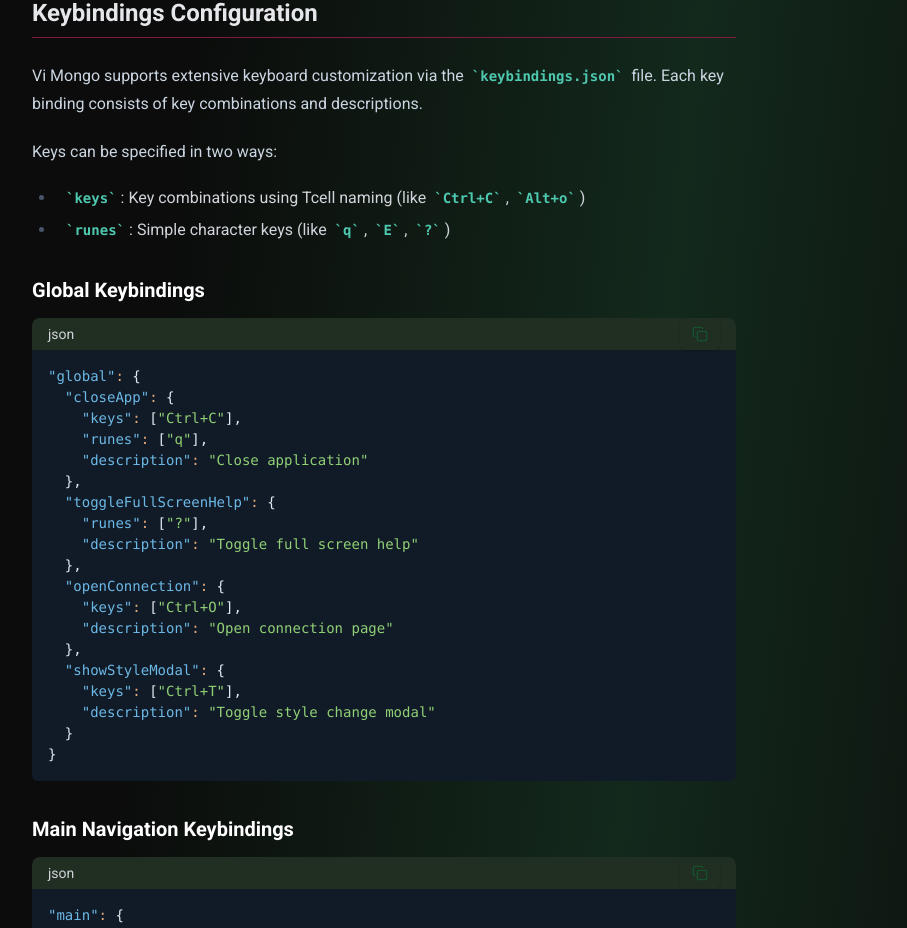
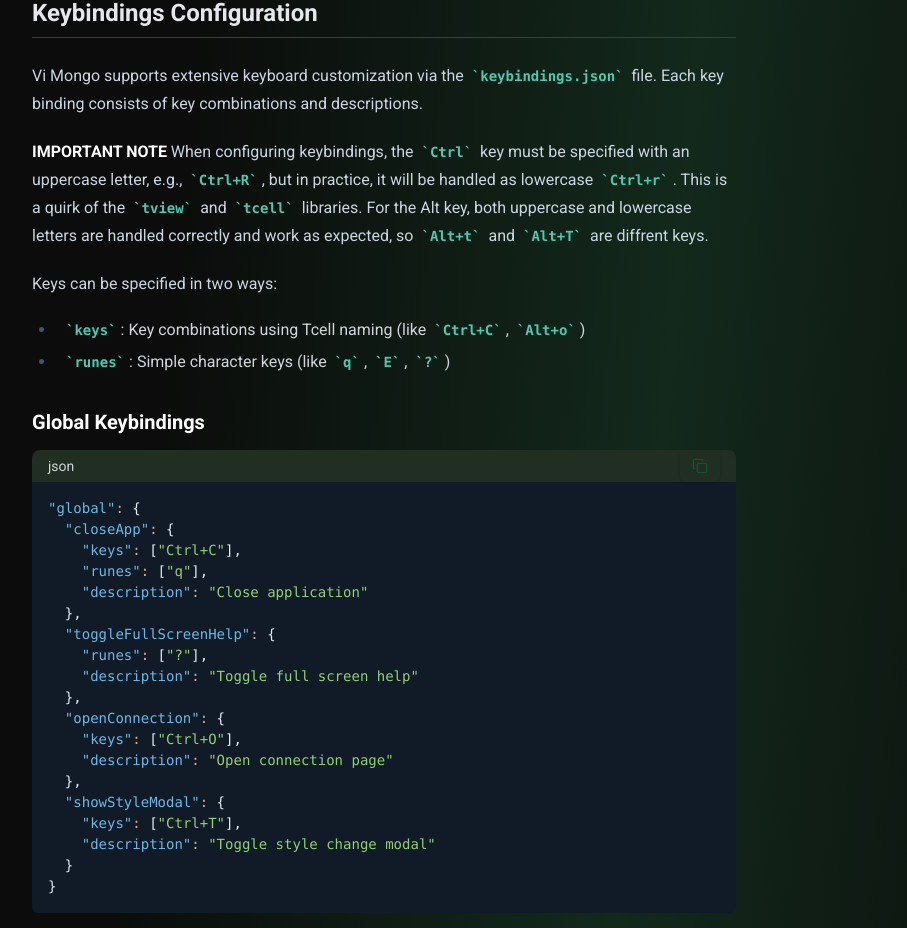
Before and after one commit to kopecmaciej/vi-mongo-web, a Next.js app: page /docs/configuration in a window 1280 px wide. Shown: the part 2950-3878 px from the top of the page, without its empty margins (288-1195 px from the left). Built offline with nearby package versions, Linux system fonts and the light colour scheme.

Commit message:
feat: add important info about keybidings docs

```diff
--- a/src/app/docs/configuration/configuration.mdx
+++ b/src/app/docs/configuration/configuration.mdx
@@ -109,6 +109,10 @@
 ---
 
 Vi Mongo supports extensive keyboard customization via the `keybindings.json` file. Each key binding consists of key combinations and descriptions.
+
+**IMPORTANT NOTE**
+When configuring keybindings, the `Ctrl` key must be specified with an uppercase letter, e.g., `Ctrl+R`, but in practice, it will be handled as lowercase `Ctrl+r`. This is a quirk of the `tview` and `tcell` libraries.
+For the Alt key, both uppercase and lowercase letters are handled correctly and work as expected, so `Alt+t` and `Alt+T` are diffrent keys.
 
 Keys can be specified in two ways:
 - `keys`: Key combinations using Tcell naming (like `Ctrl+C`, `Alt+o`)
```
